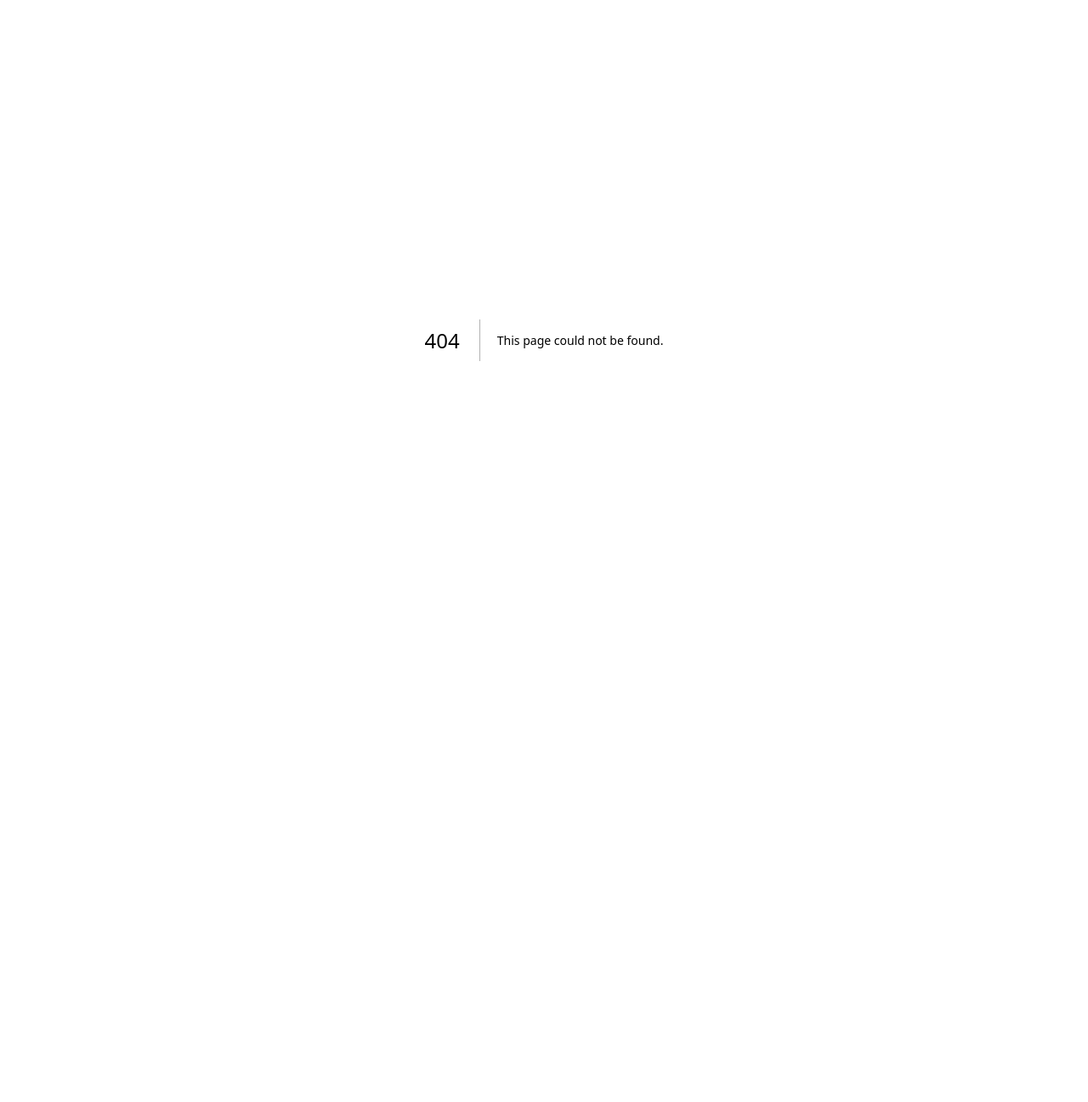
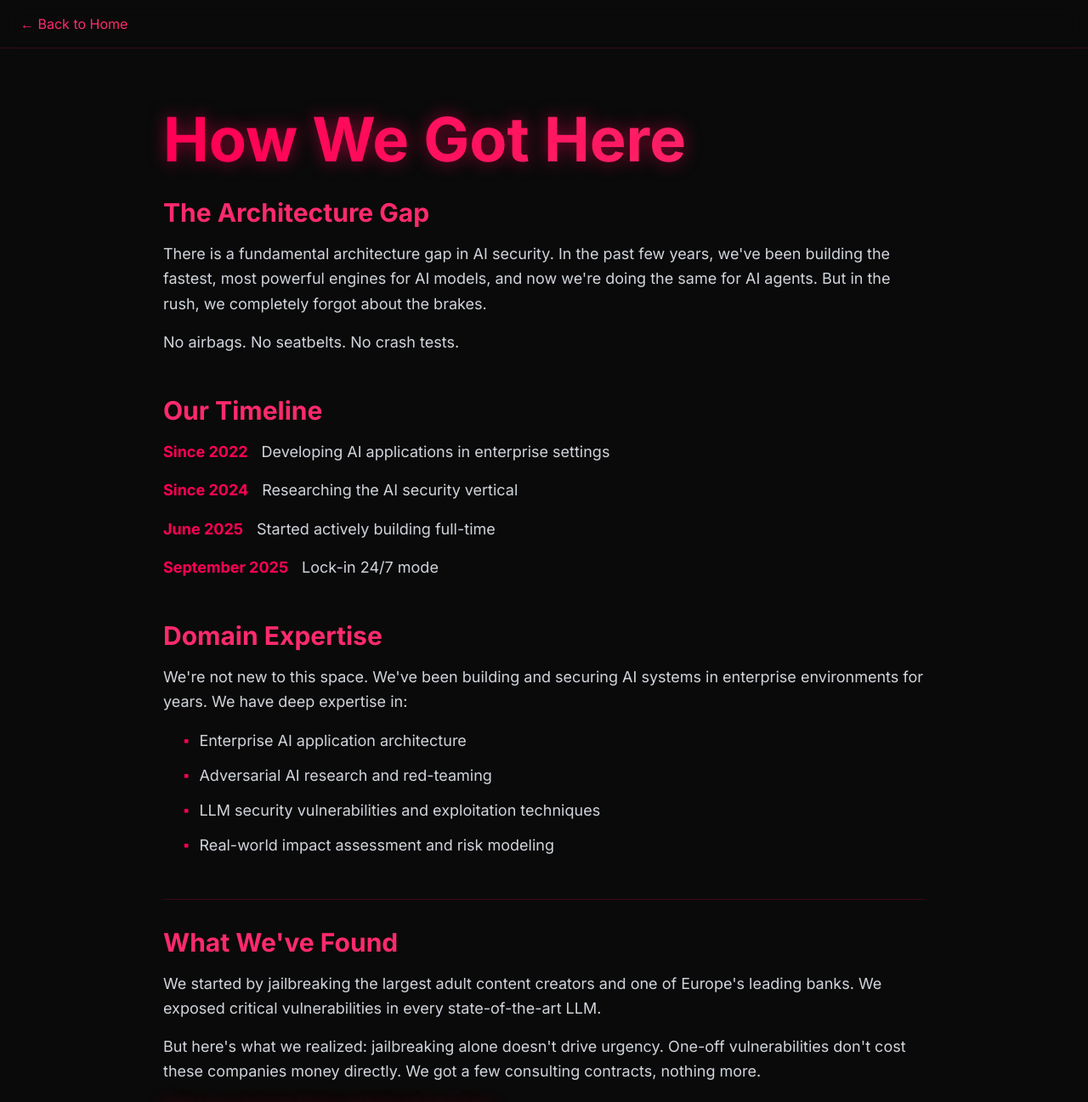
Before and after one commit to BadC-mpany/website, a Next.js app: page /story in a window 1280 px wide. Before the commit this address had no page. Shown: the top 1297 px of the page at 85% size. Before the commit the page ends 800 px from the top, so only its background shows below. Built offline with nearby package versions, Linux system fonts and the light colour scheme.

Commit message:
updating text content, accuracy needs to be checked especially on the about page

```diff
--- /dev/null
+++ b/app/story/page.tsx
@@ -0,0 +1,140 @@
+'use client'
+
+import { motion } from 'framer-motion'
+import Link from 'next/link'
+
+export default function Story() {
+  return (
+    <main className="relative min-h-screen">
+      <div className="relative z-10">
+        <header className="fixed top-0 left-0 right-0 z-50 bg-cyber-black/80 backdrop-blur-md border-b border-cyber-red/20">
+          <nav className="container mx-auto px-6 py-4">
+            <Link href="/" className="text-cyber-pink hover:text-cyber-red transition-colors">
+              ← Back to Home
+            </Link>
+          </nav>
+        </header>
+
+        <section className="min-h-screen pt-32 px-6 pb-20">
+          <div className="container mx-auto max-w-4xl">
+            <motion.div
+              initial={{ opacity: 0, y: 50 }}
+              animate={{ opacity: 1, y: 0 }}
+              transition={{ duration: 0.6 }}
+            >
+              <h1 className="text-6xl md:text-7xl font-bold mb-8">
+                <span className="text-gradient glow-red">How We Got Here</span>
+              </h1>
+
+              <div className="space-y-12 text-lg text-gray-300 leading-relaxed">
+                <div>
+                  <h2 className="text-3xl font-bold text-cyber-pink mb-4">The Architecture Gap</h2>
+                  <p>
+                    There is a fundamental architecture gap in AI security. In the past few years, we've been building
+                    the fastest, most powerful engines for AI models, and now we're doing the same for AI agents. But in
+                    the rush, we completely forgot about the brakes.
+                  </p>
+                  <p className="mt-4">
+                    No airbags. No seatbelts. No crash tests.
+                  </p>
+                </div>
+
+                <div>
+                  <h2 className="text-3xl font-bold text-cyber-pink mb-4">Our Timeline</h2>
+                  <ul className="space-y-4">
+                    <li className="flex gap-4">
+                      <span className="text-cyber-red font-bold min-w-fit">Since 2022</span>
+                      <span>Developing AI applications in enterprise settings</span>
+                    </li>
+                    <li className="flex gap-4">
+                      <span className="text-cyber-red font-bold min-w-fit">Since 2024</span>
+                      <span>Researching the AI security vertical</span>
+                    </li>
+                    <li className="flex gap-4">
+                      <span className="text-cyber-red font-bold min-w-fit">June 2025</span>
+                      <span>Started actively building full-time</span>
+                    </li>
+                    <li className="flex gap-4">
+                      <span className="text-cyber-red font-bold min-w-fit">September 2025</span>
+                      <span>Lock-in 24/7 mode</span>
+                    </li>
+                  </ul>
+                </div>
+
+                <div>
+                  <h2 className="text-3xl font-bold text-cyber-pink mb-4">Domain Expertise</h2>
+                  <p>
+                    We're not new to this space. We've been building and securing AI systems in enterprise environments
+                    for years. We have deep expertise in:
+                  </p>
+                  <ul className="mt-4 space-y-3 ml-6">
+                    <li className="flex gap-3">
+                      <span className="text-cyber-red">▪</span>
+                      <span>Enterprise AI application architecture</span>
+                    </li>
+                    <li className="flex gap-3">
+                      <span className="text-cyber-red">▪</span>
+                      <span>Adversarial AI research and red-teaming</span>
+                    </li>
+                    <li className="flex gap-3">
+                      <span className="text-cyber-red">▪</span>
+                      <span>LLM security vulnerabilities and exploitation techniques</span>
+                    </li>
+                    <li className="flex gap-3">
+                      <span className="text-cyber-red">▪</span>
+                      <span>Real-world impact assessment and risk modeling</span>
+                    </li>
+                  </ul>
+                </div>
+
+                <div className="border-t border-cyber-red/20 pt-8">
+                  <h2 className="text-3xl font-bold text-cyber-pink mb-4">What We've Found</h2>
+                  <p>
+                    We started by jailbreaking the largest adult content creators and one of Europe's leading banks.
+                    We exposed critical vulnerabilities in every state-of-the-art LLM.
+                  </p>
+                  <p className="mt-4">
+                    But here's what we realized: jailbreaking alone doesn't drive urgency. One-off vulnerabilities don't
+                    cost these companies money directly. We got a few consulting contracts, nothing more.
+                  </p>
+                  <p className="mt-4 font-bold text-cyber-red glow-red">
+                    Then we poisoned their agentic frameworks.
+                  </p>
+                  <p className="mt-4">
+                    These frameworks were integrated with their payroll, billing, and financial operations. With a single
+                    prompt-injected PDF, we demonstrated we could hijack their bank accounts.
+                  </p>
+                  <p className="mt-4">
+                    Suddenly, the conversations shifted. The discussions accelerated. They understood the risk immediately.
+                  </p>
+                </div>
+
+                <div>
+                  <h2 className="text-3xl font-bold text-cyber-pink mb-4">Why This Matters</h2>
+                  <p>
+                    AI agents in the very near future will have authority over bank accounts—whether fiat or crypto.
+                    They'll control payment rails, internal accounting operations, and financial workflows.
+                  </p>
+                  <p className="mt-4">
+                    We are literally building a playground for hackers with zero guardrails.
+                  </p>
+                  <p className="mt-4">
+                    That's not acceptable. That's what we're here to fix.
+                  </p>
+                </div>
+
+                <div className="bg-cyber-black/50 border-2 border-cyber-red/30 rounded-xl p-8 mt-12">
+                  <h3 className="text-2xl font-bold text-cyber-pink mb-4">Private Beta Status</h3>
+                  <p>
+                    Our agentic guardrails and red-teaming agents are in private beta with four enterprise clients.
+                    We're validating our approach in real-world conditions with teams that understand the stakes.
+                  </p>
+                </div>
+              </div>
+            </motion.div>
+          </div>
+        </section>
+      </div>
+    </main>
+  )
+}
```
